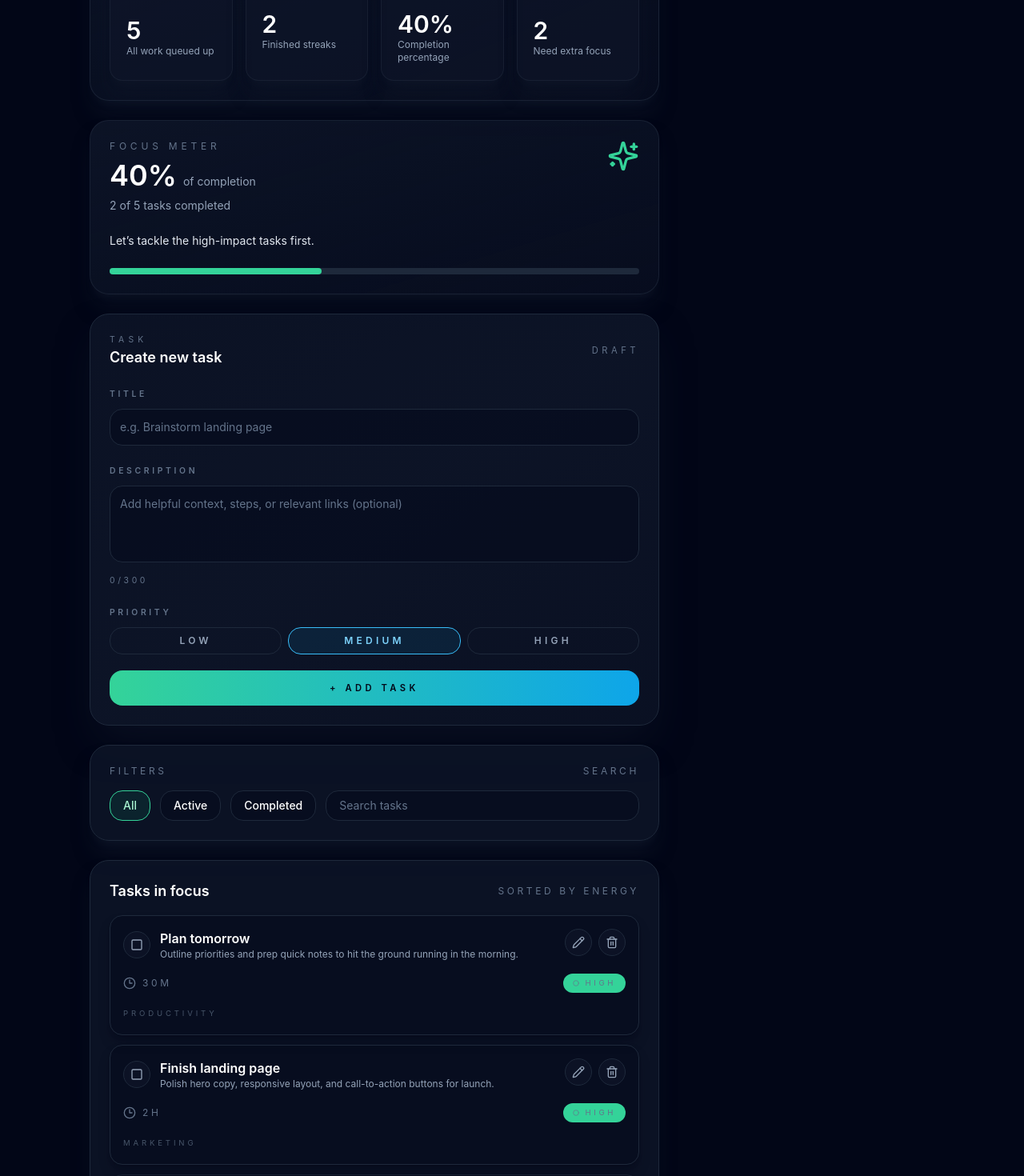
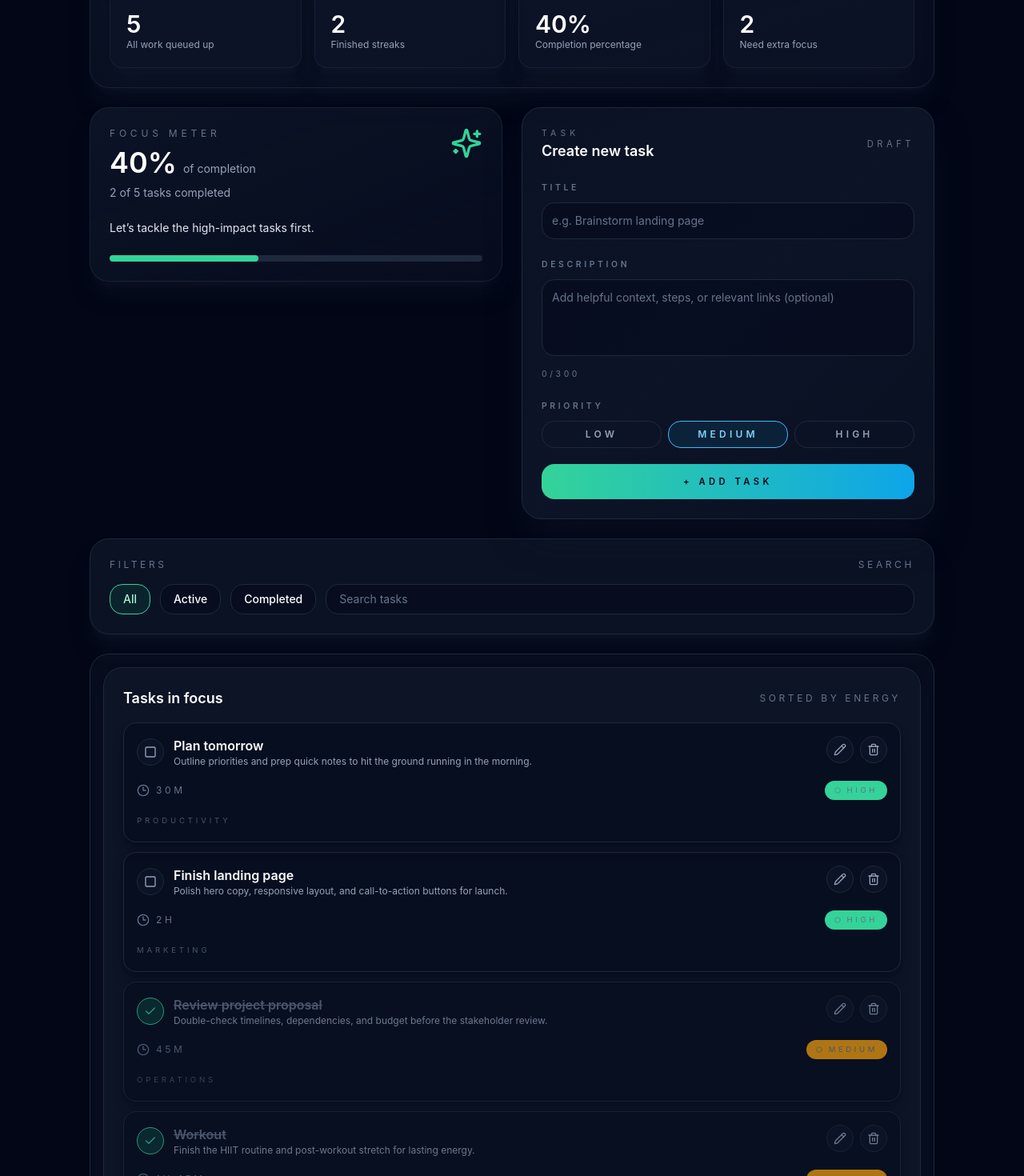
Before and after one commit to johnwick22012026-source/PulseBoard, a React (Vite) app: page / in a window 1280 px wide. Shown: the part 360-1830 px from the top of the page at 80% size. Built offline with nearby package versions, Linux system fonts and the light colour scheme; the HTML template or start-up script is replaced by a standard one.

Commit message:
feat(PULSEBOA-42): Polish the main dashboard layout for responsive completion — src/App.tsx

```diff
--- a/src/App.tsx
+++ b/src/App.tsx
@@ -154,7 +154,6 @@ export default function App() {
       <div className="mx-auto flex max-w-6xl flex-col gap-6 px-4 py-8 md:px-8 lg:px-12">
         <Header />
 
-        <div className="grid gap-6 lg:grid-cols-[1fr_320px]">
         <div className="space-y-6">
           <GreetingSummary
             totalTasks={totalTasks}
@@ -163,8 +162,16 @@ export default function App() {
             highPriorityIncompleteTasks={highPriorityIncompleteTasks}
             progressPercent={progressPercent}
           />
+
+          <div className="grid gap-6 lg:grid-cols-2">
+            <div className="transition-all duration-200">
               <ProgressCard completed={completedTasks} total={totalTasks} />
+            </div>
+            <div className="transition-all duration-200">
               <TaskForm onSubmit={handleCreateTask} />
+            </div>
+          </div>
+
           <FilterBar
             activeFilter={filter}
             onFilterChange={setFilter}
@@ -172,6 +179,7 @@ export default function App() {
             onSearchQueryChange={setSearchQuery}
           />
 
+          <section className="overflow-hidden rounded-3xl border border-slate-800 bg-slate-900/40 p-4 transition-all duration-200">
             {shouldShowTasks ? (
               <TaskList
                 tasks={filteredTasks}
@@ -180,20 +188,18 @@ export default function App() {
                 onUpdate={handleUpdateTask}
               />
             ) : shouldShowEmptySearchState ? (
-              <div className="rounded-2xl border border-slate-800 bg-slate-900/40 p-6 text-center">
+              <div className="space-y-3 rounded-2xl border border-slate-800 bg-slate-950/70 p-6 text-center transition-all duration-200">
                 <p className="text-lg font-semibold text-slate-100">No tasks match that query.</p>
-                <p className="mt-2 text-sm text-slate-400">
+                <p className="text-sm text-slate-400">
                   Try clearing the search or selecting a different filter to see your tasks again.
                 </p>
               </div>
-            ) : null}
+            ) : (
+              <div className="transition-all duration-200">
+                <EmptyState />
               </div>
-
-          {tasks.length === 0 && (
-            <aside className="space-y-6">
-              <EmptyState />
-            </aside>
             )}
+          </section>
         </div>
       </div>
     </div>
```
Lines whose indentation alone changed are shown as unchanged.
